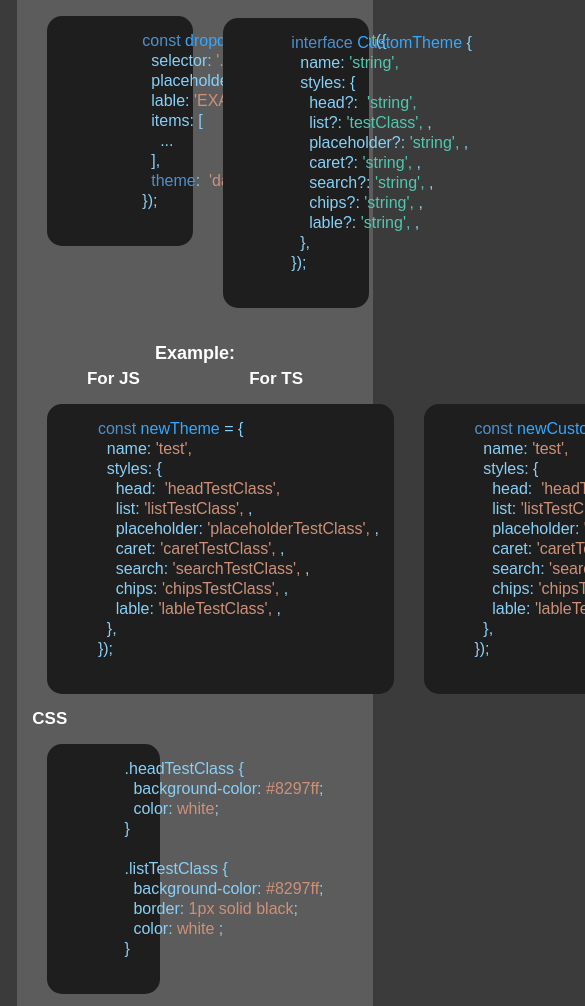
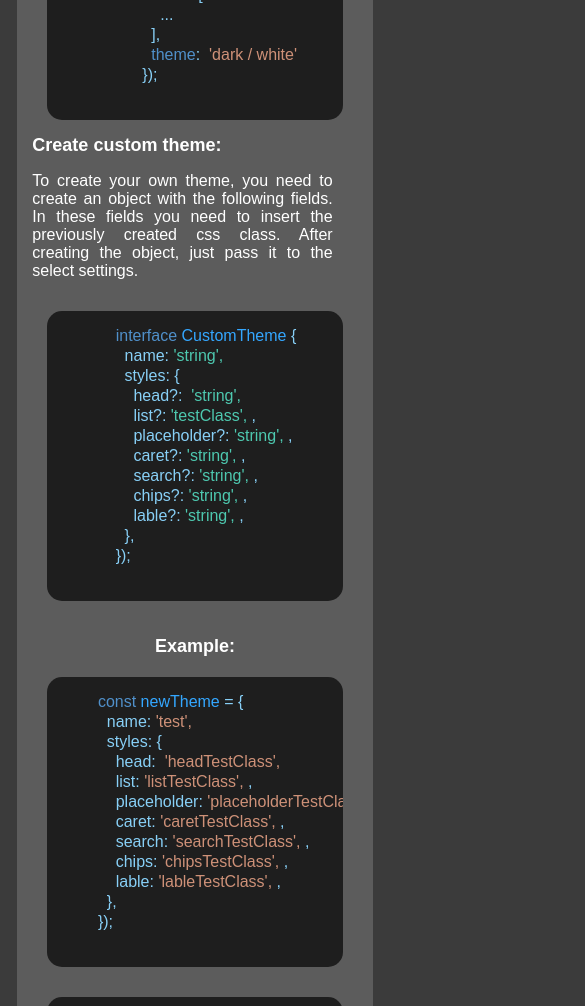
Before and after one commit to MaxOvs19/Example-CG-SELECT, a website built with Parcel: page index.html in a window 390 px wide. Shown: the part 1583-2589 px from the top of the page, 585 px wide, since content can reach past the window. Built offline with nearby package versions, Linux system fonts and the light colour scheme; what cg-select would draw is missing.

Commit message:
Fixed bugs

```diff
--- a/example.scss
+++ b/example.scss
@@ -1,5 +1,5 @@
 // @import '/src/main.scss';
-@import './src/constructor/constructor.scss';
+@import "./src/constructor/constructor.scss";
 
 * {
   font-size: 14px;
@@ -55,7 +55,7 @@
   h1 {
     font-size: 57px;
     color: white;
-    font-family: 'Times New Roman', Times, serif;
+    font-family: "Times New Roman", Times, serif;
     margin: 40px 0 12px 0;
   }
 
@@ -255,9 +255,28 @@ pre {
     }
   }
 
+  .stylesTheme {
+    width: 100% !important;
+  }
+
   .example-select_title {
     font-size: 14px;
     height: 40px;
+  }
+
+  .type {
+    display: none;
+  }
+
+  .row {
+    flex-direction: column;
+
+    .col {
+      width: 100%;
+    }
+  }
+  pre {
+    overflow-x: auto !important;
   }
 }
 
--- a/index.html
+++ b/index.html
@@ -250,7 +250,7 @@
 
           <h5 style="margin: 20px 0 5px; text-align: center">Example:</h5>
 
-          <div class="row">
+          <div class="row type">
             <h6>For JS</h6>
             <h6>For TS</h6>
           </div>
@@ -291,7 +291,7 @@
             </code>
           </div>
           <h6>CSS</h6>
-          <code style="display: block; width: 44%">
+          <code style="display: block; width: 44%" class="stylesTheme">
             <pre>
               .headTestClass {
                 background-color: <span class="code__string">#8297ff</span>;
--- a/src/constructor/constructor.js
+++ b/src/constructor/constructor.js
@@ -1,44 +1,45 @@
-import  CGSelect  from 'cg-select';
+import CGSelect from "cg-select";
 
 const body = new CGSelect({
-  selector: '.body',
-  placeholder: 'Select element to style',
-  items: ['head', 'list', 'placeholder', 'caret', 'search'],
+  selector: ".body",
+  placeholder: "Select element to style",
+  items: ["head", "list", "placeholder", "caret", "search"],
 });
 
-let head = '';
-let list = '';
-let placeholder = '';
-let caret = '';
-let valueSelect = '';
+let head = "";
+let list = "";
+let placeholder = "";
+let caret = "";
+let valueSelect = "";
+let search = "";
 
-const textarea = document.querySelector('#styles');
-const renderBtn = document.querySelector('.render');
+const textarea = document.querySelector("#styles");
+const renderBtn = document.querySelector(".render");
 
-body.on('select', (e, value) => {
+body.on("select", (e, value) => {
   valueSelect = value;
-  textarea.value = '';
-  textarea.removeAttribute('disabled');
+  textarea.value = "";
+  textarea.removeAttribute("disabled");
   getValueSelect(valueSelect);
 });
 
 function getValueSelect(value) {
   textarea.onkeyup = function () {
     switch (value) {
-      case 'head':
+      case "head":
         // ввод стилей
         head = textarea.value;
         break;
-      case 'list':
+      case "list":
         list = textarea.value;
         break;
-      case 'placeholder':
+      case "placeholder":
         placeholder = textarea.value;
         break;
-      case 'caret':
+      case "caret":
         caret = textarea.value;
         break;
-      case 'search':
+      case "search":
         search = textarea.value;
         break;
 
@@ -48,36 +49,36 @@ function getValueSelect(value) {
   };
 }
 
-renderBtn.addEventListener('click', () => {
+renderBtn.addEventListener("click", () => {
   const select = new CGSelect({
-    selector: '.select',
-    placeholder: 'Choose a car',
-    label: 'Exemple select',
+    selector: ".select",
+    placeholder: "Choose a car",
     items: [
-      'BMW',
+      "BMW",
       {
-        id: '213sade',
-        title: 'Opel',
+        id: "213sade",
+        title: "Opel",
         value: 1,
       },
-      'Mersedes',
-      'MAN',
-      'Ferari',
+      "Mersedes",
+      "MAN",
+      "Ferari",
     ],
     searchMode: true,
     multiselect: true,
     multiselectTag: true,
   });
 
-  const drop = document.querySelector('.select');
-  let headSelect = drop.querySelector('.cg-select');
-  let listSelect = drop.querySelector('.list');
-  let placeholderSelect = drop.querySelector('.selected');
-  let caretSelect = drop.querySelector('.caret');
-  let searchSelect = drop.querySelector('.inputSearch');
-  headSelect.setAttribute('style', head);
-  listSelect.setAttribute('style', list);
-  placeholderSelect.setAttribute('style', placeholder);
-  caretSelect.setAttribute('style', caret);
-  searchSelect.setAttribute('style', search);
+  const drop = document.querySelector(".select");
+  let headSelect = drop.querySelector(".cg-select");
+  let listSelect = drop.querySelector(".list");
+  let placeholderSelect = drop.querySelector(".selected");
+  let caretSelect = drop.querySelector(".caret");
+  let searchSelect = drop.querySelector(".inputSearch");
+
+  headSelect.setAttribute("style", head);
+  listSelect.setAttribute("style", list);
+  placeholderSelect.setAttribute("style", placeholder);
+  caretSelect.setAttribute("style", caret);
+  searchSelect.setAttribute("style", search);
 });
```
Also changed, not shown: docs/index.html (+1 -1 lines).
